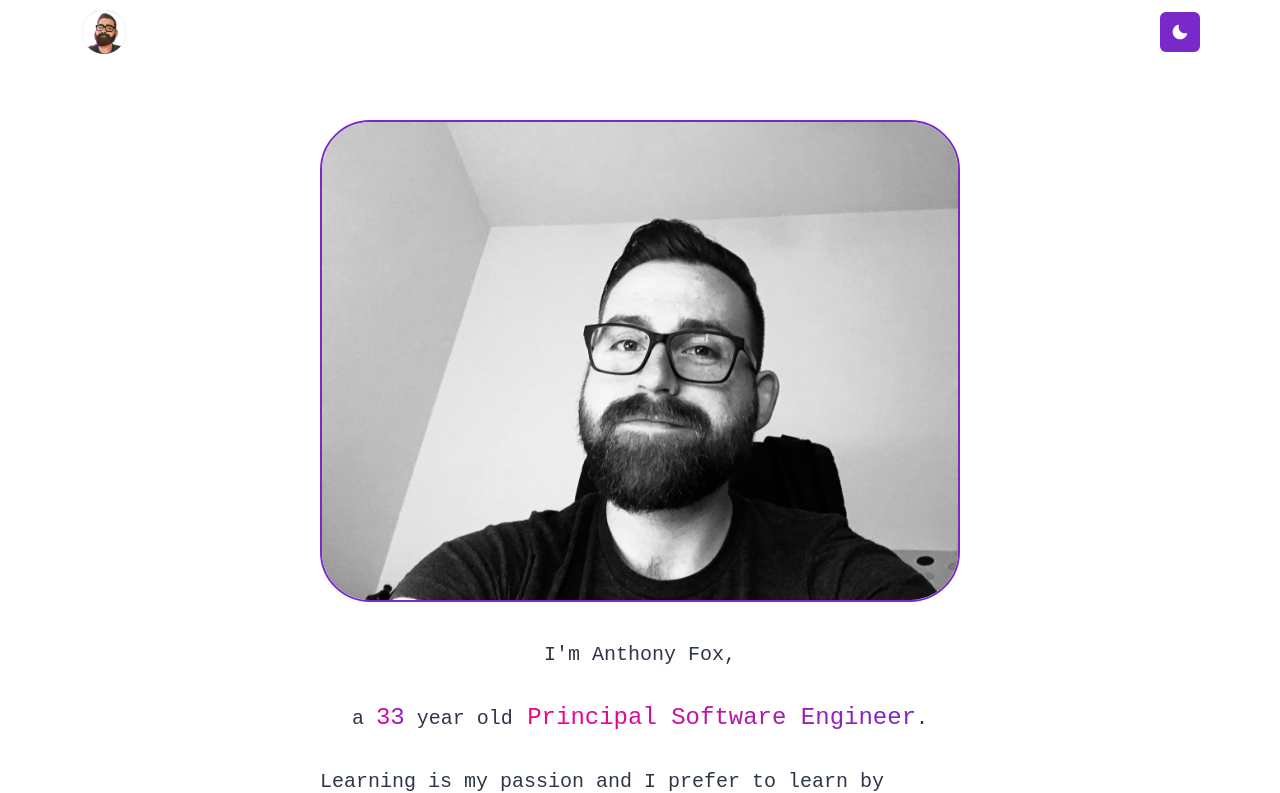
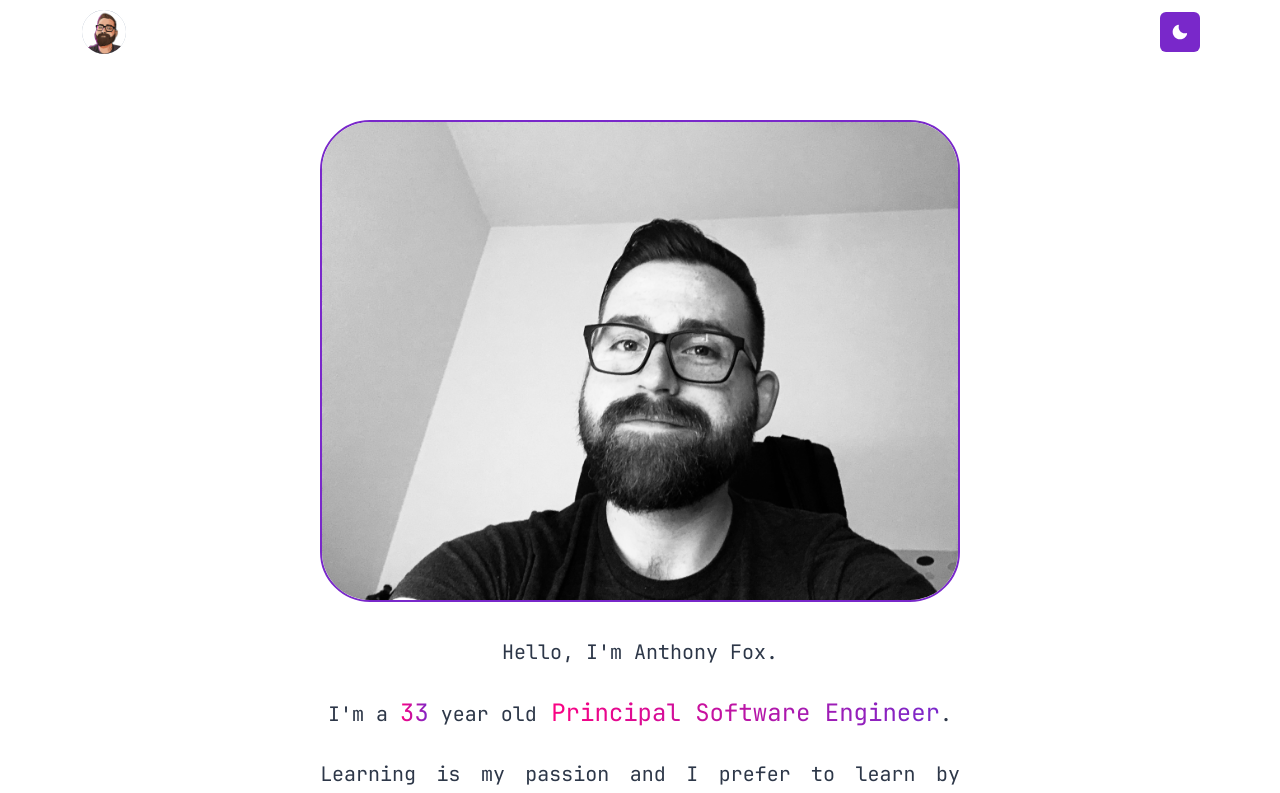
Before and after one commit to WTFox/blog, a Next.js app: page /about in a window 1280 px wide. Shown: the top 793 px of the page. Built offline with nearby package versions, Linux system fonts and the light colour scheme; no server answers; the database is empty.

Commit message:
Revert "change font, alignment, and more" (#14)

```diff
--- a/package.json
+++ b/package.json
@@ -16,7 +16,6 @@
     "@chakra-ui/theme-tools": "1.1.2",
     "@emotion/react": "11.1.5",
     "@emotion/styled": "11.1.5",
-    "@fontsource/jetbrains-mono": "^5.0.19",
     "@mdx-js/loader": "^2.0.0",
     "@mdx-js/react": "^2.0.0",
     "@next/mdx": "^12.1.0",
@@ -37,9 +36,7 @@
     "react": "17",
     "react-code-blocks": "^0.0.9-0",
     "react-dom": "17",
-    "react-icons": "^4.3.1",
-    "sass": "^1.72.0",
-    "typewriter-effect": "^2.21.0"
+    "react-icons": "^4.3.1"
   },
   "devDependencies": {
     "@types/date-fns": "^2.6.0",
--- a/src/components/PostDetail.tsx
+++ b/src/components/PostDetail.tsx
@@ -24,7 +24,7 @@ const Footer = ({ date }) => {
 }
 
 const PostDetail = (props: Props) => (
-  <Box maxW={"4xl"} px={{ base: 0, md: "16", xl: "12" }} textAlign={"left"}>
+  <Box maxW={"4xl"} px={{ base: 0, md: "16", xl: "12" }} textAlign={"justify"}>
     <Heading
       textAlign={"center"}
       bgGradient={SiteConfig.gradient}
--- a/src/components/PostList/PostList.tsx
+++ b/src/components/PostList/PostList.tsx
@@ -22,7 +22,7 @@ export const PostList = ({ posts }: PostListProps) => {
     <Stack maxW={"4xl"} px={{ base: 8, lg: 20 }}>
       <Section pb={5} delay={0.1}>
         <Heading id="Posts" size="xl">
-          {"writings"}
+          {"❯_ writings"}
         </Heading>
         <Divider pt={5} size={"md"} />
       </Section>
--- a/src/components/Sidebar/SidebarHero.tsx
+++ b/src/components/Sidebar/SidebarHero.tsx
@@ -13,7 +13,6 @@ import Section from "@/components/Section"
 import SiteConfig from "../../lib/SiteConfig"
 import profilePic from "../../../public/images/profile.jpg"
 import RoloText from "../RoloText"
-import TypedText from "../TypedText"
 
 import { useState, useEffect } from "react"
 
@@ -49,7 +48,7 @@ export const SidebarHero = () => {
   const currentYear = new Date().getFullYear()
   let subtitleValues = [
     "Software Engineer",
-    mileage && `${currentYear}: ${mileage} mi 🚴🏃🚶‍♂️`,
+    mileage && `${currentYear}: ${mileage} miles 🚴🏃🚶‍♂️`,
     "Husband",
     "Dog lover",
     "Batman?",
@@ -91,13 +90,7 @@ export const SidebarHero = () => {
         </Link>
         <Container maxW={"md"} pt={2}>
           <Heading size={"md"} fontWeight={"medium"}>
-            <TypedText
-              options={{
-                strings: subtitleValues,
-                autoStart: true,
-                loop: true,
-              }}
-            />
+            <RoloText values={subtitleValues} />
           </Heading>
         </Container>
       </Section>
--- a/src/components/TypedText.tsx
+++ /dev/null
@@ -1,5 +0,0 @@
-import Typewriter from "typewriter-effect"
-
-export default function TypedText({ options }) {
-  return <Typewriter options={options} />
-}
--- a/src/pages/_app.tsx
+++ b/src/pages/_app.tsx
@@ -5,7 +5,7 @@ import type { ReactElement, ReactNode } from "react"
 import type { AppProps } from "next/app"
 import type { NextPage } from "next"
 
-import "../styles/globals.scss"
+import "../styles/global.css"
 
 type NextPageWithLayout = NextPage & {
   getLayout?: (page: ReactElement) => ReactNode
--- a/src/pages/about.tsx
+++ b/src/pages/about.tsx
@@ -13,7 +13,6 @@ import Section from "@/components/Section"
 import { FullWidthLayout } from "@/components/Layouts"
 import Rainbowify from "@/components/Rainbowify"
 import MileageDisplay from "@/components/Mileage"
-import BouncedInText from "@/components/BouncedInText"
 
 import me from "../../public/images/me.jpg"
 import bike from "../../public/images/bike.png"
@@ -55,7 +54,7 @@ const About = ({ age }) => {
         <title>{"About me!"}</title>
         <meta name="viewport" content="initial-scale=1.0, width=device-width" />
       </Head>
-      <VStack maxW={"40rem"} textAlign={"left"}>
+      <VStack maxW={"40rem"} textAlign={"justify"}>
         <Section pb={5} delay={0.3}>
           <Box
             borderWidth={2}
@@ -69,12 +68,12 @@ const About = ({ age }) => {
         </Section>
 
         <Section pb={5} delay={0.3}>
-          <Text fontSize={fontSize}>I&apos;m Anthony Fox,</Text>
+          <Text fontSize={fontSize}>Hello, I&apos;m Anthony Fox.</Text>
         </Section>
 
         <Section pb={5} delay={0.3}>
           <Text fontSize={fontSize}>
-            a <Rainbowify>{age}</Rainbowify> year old
+            I&apos;m a <Rainbowify>{age}</Rainbowify> year old
             <Rainbowify> Principal Software Engineer</Rainbowify>.
           </Text>
         </Section>
--- /dev/null
+++ b/src/styles/global.css
@@ -0,0 +1,8 @@
+@font-face {
+  font-family: "JetBrains Mono";
+  src: url("/fonts/JetBrainsMono-Regular.woff2") format("woff2"),
+    url("/fonts/JetBrainsMono-Regular.woff") format("woff");
+  /* Add other font weights/styles as needed */
+  font-weight: 400; /* Regular weight */
+  font-style: normal;
+}
--- a/src/theme.tsx
+++ b/src/theme.tsx
@@ -2,11 +2,10 @@ import { ThemeConfig, extendTheme, theme as baseTheme } from "@chakra-ui/react"
 
 import { createBreakpoints } from "@chakra-ui/theme-tools"
 
-const fontSizes = {
-  base: "16px",
-}
-const lineHeights = {
-  base: 1.6,
+const fonts = {
+  heading: "JetBrains Mono",
+  body: "JetBrains Mono",
+  mono: "JetBrains Mono",
 }
 
 const breakpoints = createBreakpoints({
@@ -26,13 +25,7 @@ const colors = {
 const theme: ThemeConfig = extendTheme({
   initialColorMode: "dark",
   useSystemColorMode: false,
-  fonts: {
-    body: "JetBrains Mono, monospace",
-    heading: "JetBrains Mono, monospace",
-    mono: "JetBrains Mono, monospace",
-  },
-  fontSizes,
-  lineHeights,
+  fonts,
   colors,
   breakpoints,
   styles: {
@@ -42,11 +35,6 @@ const theme: ThemeConfig = extendTheme({
           props.colorMode === "dark"
             ? colors.primaryFontColor.darkMode
             : colors.primaryFontColor.lightMode,
-        fontFamily: "JetBrains Mono, monospace",
-        fontSize: "16px",
-        lineHeight: 1.6,
-        fontFeatureSettings:
-          '"calt" 1, "clig" 1, "liga" 1, "ss02" 1,  "cv03" 1, "cv04" 1, "cv06" 1, "cv07" 1, "cv11" 1, "cv14" 1, "cv15" 1, "cv16" 1, "cv17" 1',
       },
     }),
   },
```
Also changed, not shown: src/components/BouncedInText.tsx (deleted, +0 -51 lines), src/styles/globals.scss (deleted), 1 other file (tests, documents, lock files or other folders).
